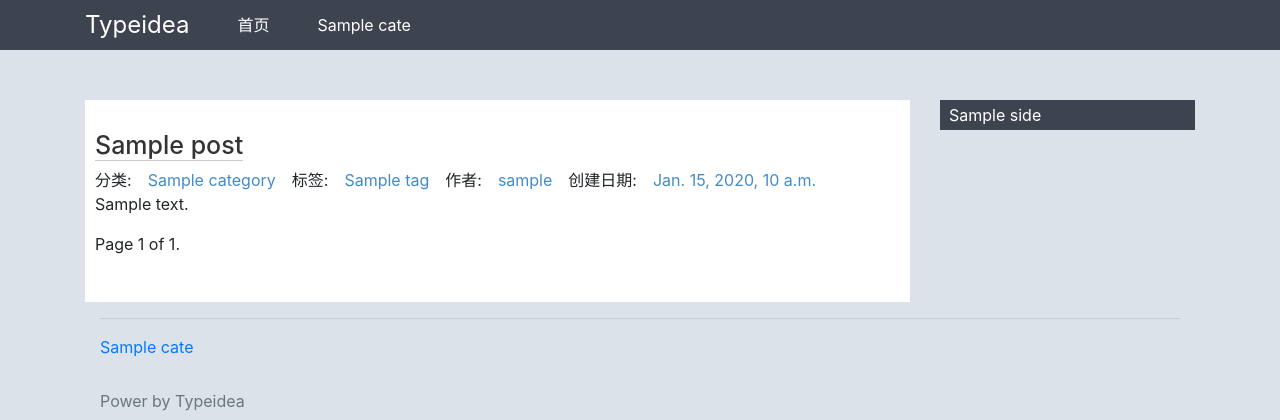
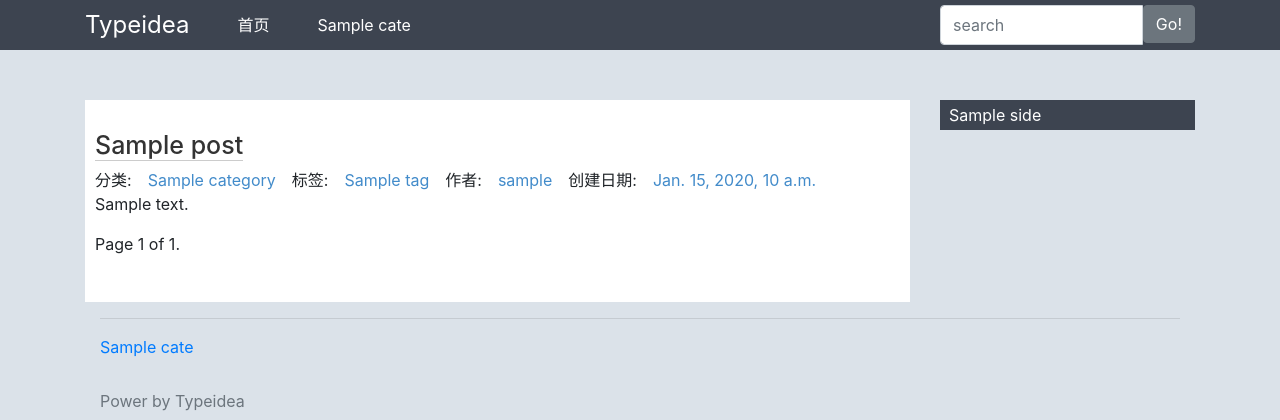
Before and after one commit to Yzhanjiang/typeidea, a Django app: template typeidea/templates/themes/default/blog/list.html in a window 1280 px wide. Shown: the top 420 px of the page. Run offline with Django 3.2, Linux system fonts and the light colour scheme; the template is opened without the code that fills it: most values are stand-ins (such as "Sample title", 1, 10 or a date in 2020); some libraries are stand-ins or nearby versions.

Commit message:
func view

```diff
--- a/typeidea/static/css/base.css
+++ b/typeidea/static/css/base.css
@@ -2,31 +2,44 @@ body {
     background-color: #dbe2e9;
 }
 
+header {
+    background-color: #3d4450;
+    border-color: #080808;
+    height: 50px;
+    line-height: 50px;
+}
 .fixed-top {
     position: fixed;
+    top:0;
     right: 0;
     left: 0;
     border-width: 0 0 1px;
+    z-index: 1030;
+}
+header .search{
+    margin-top: 5px;
+}
+header input.header-input{
+     height: 40px;
+     line-height: 40px;
 }
 
-header {
-    height: 50px;
-    background-color: #3d4450;
-    border-color: #080808;
-    line-height: 50px;
+header input.header-btn{
+    margin-top: -15px
 }
-
 header nav a {
     color: #fff;
-    padding: 0 1.5rem;
+    padding-left: 1.5rem;
+    padding-right: 1.5rem;
 }
 
 header nav a:hover {
     color: #fff;
     text-decoration: none;
+}
+header nav a.link:hover {
     background-color: #000;
 }
-
 header a.logo {
     font-size: 1.5rem;
     padding-left: 0;
@@ -34,6 +47,9 @@ header a.logo {
 header a.logo:hover{
     background-color: #3d4450;
 }
+
+
+
 
 .banner {
     margin-top: 40px;
--- a/typeidea/templates/themes/default/blog/base.html
+++ b/typeidea/templates/themes/default/blog/base.html
@@ -15,6 +15,8 @@
 <body>
 <header class="fixed-top">
     <div class="container">
+        <div class="row">
+            <div class="col-9">
                 <nav class="nav ">
                     <a class="logo" href="/">Typeidea</a>
                     <a class="index" href="/">首页</a>
@@ -23,7 +25,25 @@
                     {% endfor %}
                 </nav>
             </div>
+
+            <div class="col-3">
+                <div >
+                    <form action="/" method="GET" class="input-group search">
+                        <input type="text" name="query" class="form-control header-input" placeholder="search">
+                        <span class="input-group-btn">
+                        <input type="submit" class="btn btn-secondary header-btn" value="Go!"></input>
+                    </span>
+                    </form>
+
+                </div>
+            </div>
+
+        </div>
+    </div>
 </header>
+
+
+
 
 {#<div class="container banner">#}
 {#    <h3>#}
@@ -41,6 +61,9 @@
                 {% endblock %}
             </div>
         </div>
+
+
+
 
         <div class="col-3 right-side">
             <div class="inner">
```
Lines whose indentation alone changed are shown as unchanged.
